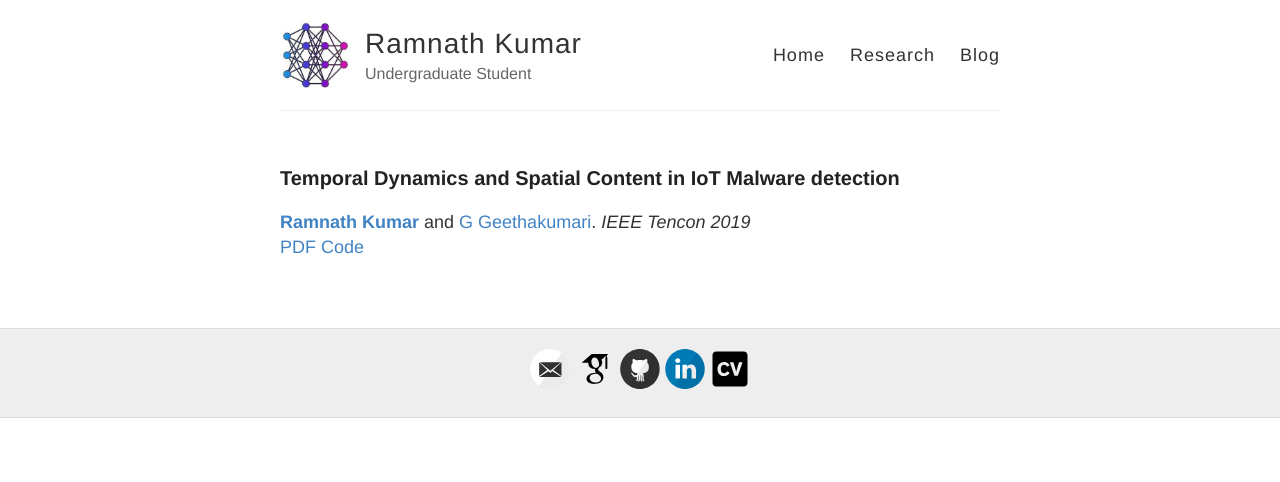
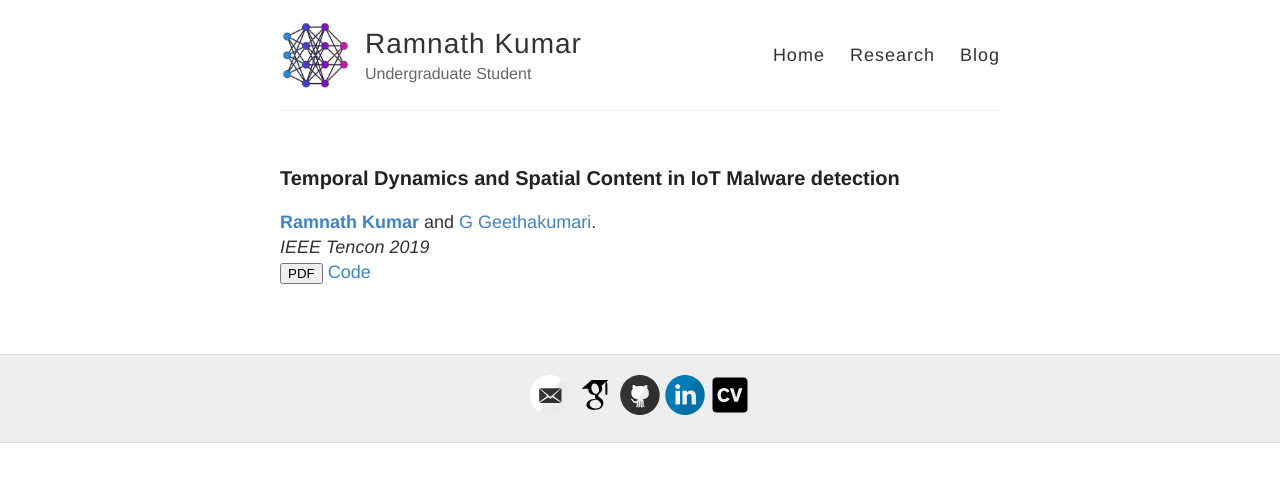
Before and after one commit to RamnathKumar181/ramnathkumar181.github.io, a Jekyll site: the page built from research.html, in a window 1280 px wide. Shown: the top 482 px of the page. Built offline with Jekyll 4.4.1, drawn with Linux system fonts in a browser that asks for light colours.

Commit message:
Updated structure

```diff
--- a/research.html
+++ b/research.html
@@ -8,7 +8,7 @@
     <article class="post">
 
       <h3>{{ paper.title }}</h3>
-      {{ paper.authors }}
+      {{ paper.authors }} <br>
       {{ paper.status }}
       <div class=links>
           {{ paper.links }}
```
Also changed, not shown: _research/1.md (+1 -1 lines).
